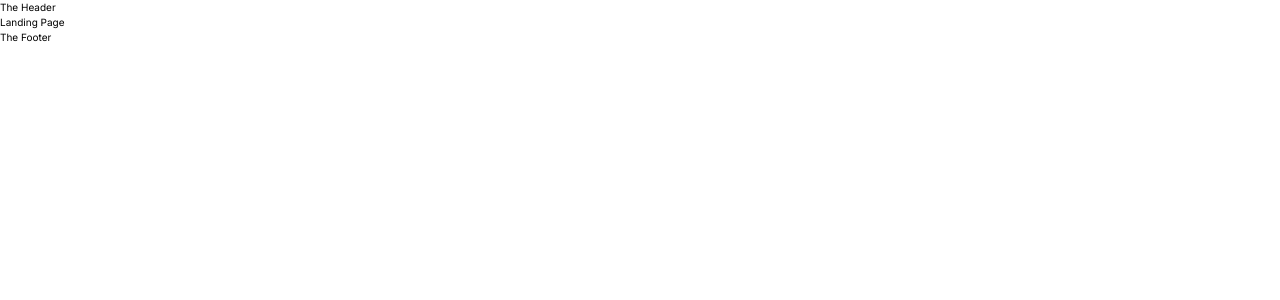
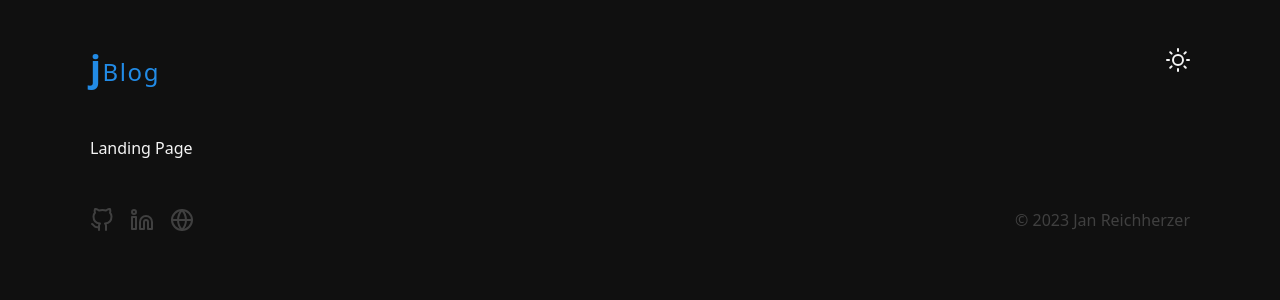
Before and after one commit to Lone1106/jBlog, a Vue app: page /posts in a window 1280 px wide. Shown: the top 300 px of the page. Built offline with nearby package versions, Linux system fonts and the light colour scheme.

Commit message:
Added header, footer, dark/light mode switch

```diff
--- a/index.html
+++ b/index.html
@@ -2,12 +2,12 @@
 <html lang="en">
   <head>
     <meta charset="UTF-8" />
-    <link rel="icon" type="image/svg+xml" href="/jblog.png" />
+    <link rel="icon" type="image/svg+xml" href="/jblog-fav.png" />
     <meta
       name="viewport"
       content="width=device-width, initial-scale=1.0"
     />
-    <title>jBlog - Your blog about dev stuff!</title>
+    <title>jBlog - Your tech blog</title>
   </head>
   <body>
     <div id="app"></div>
--- a/src/App.vue
+++ b/src/App.vue
@@ -1,7 +1,17 @@
 <template>
-	<the-header></the-header>
-	<router-view></router-view>
-	<the-footer></the-footer>
+	<div
+		class="h-screen"
+		:class="{ 'bg-light': !isDarkMode, 'bg-dark': isDarkMode }"
+	>
+		<div
+			class="lg:w-[1100px] mx-12 lg:mx-auto"
+			:class="{ 'text-light': isDarkMode }"
+		>
+			<the-header></the-header>
+			<router-view></router-view>
+			<the-footer></the-footer>
+		</div>
+	</div>
 </template>
 
 <style>
@@ -10,20 +20,15 @@
 	@tailwind base;
 	@tailwind components;
 	@tailwind utilities;
-
-	* {
-		margin: 0;
-		padding: 0;
-		box-sizing: border-box;
-	}
-
-	body {
-		font-family: "Inter", sans-serif;
-		font-size: 62.5%;
-	}
 </style>
 
 <script setup>
+	import { useStore } from "vuex";
+	import { computed } from "vue";
+
 	import TheHeader from "./components/layout/TheHeader.vue";
 	import TheFooter from "./components/layout/TheFooter.vue";
+
+	const store = useStore();
+	const isDarkMode = computed(() => store.getters.isDarkMode);
 </script>
--- a/src/components/layout/TheFooter.vue
+++ b/src/components/layout/TheFooter.vue
@@ -1,3 +1,83 @@
 <template>
-	<h1>The Footer</h1>
+	<footer class="w-full flex justify-between text-aside pt-12 pb-12">
+		<div class="flex gap-4">
+			<a
+				href="https://github.com/Lone1106"
+				class="hover:text-accent transition-colors"
+				target="_blank"
+			>
+				<svg
+					xmlns="http://www.w3.org/2000/svg"
+					width="24"
+					height="24"
+					viewBox="0 0 24 24"
+					fill="none"
+					stroke="currentColor"
+					stroke-width="2"
+					stroke-linecap="round"
+					stroke-linejoin="round"
+					class="feather feather-github"
+				>
+					<path
+						d="M9 19c-5 1.5-5-2.5-7-3m14 6v-3.87a3.37 3.37 0 0 0-.94-2.61c3.14-.35 6.44-1.54 6.44-7A5.44 5.44 0 0 0 20 4.77 5.07 5.07 0 0 0 19.91 1S18.73.65 16 2.48a13.38 13.38 0 0 0-7 0C6.27.65 5.09 1 5.09 1A5.07 5.07 0 0 0 5 4.77a5.44 5.44 0 0 0-1.5 3.78c0 5.42 3.3 6.61 6.44 7A3.37 3.37 0 0 0 9 18.13V22"
+					></path>
+				</svg>
+			</a>
+
+			<a
+				href="https://www.linkedin.com/in/janrei1106/"
+				class="hover:text-accent transition-colors"
+				target="_blank"
+			>
+				<svg
+					xmlns="http://www.w3.org/2000/svg"
+					width="24"
+					height="24"
+					viewBox="0 0 24 24"
+					fill="none"
+					stroke="currentColor"
+					stroke-width="2"
+					stroke-linecap="round"
+					stroke-linejoin="round"
+					class="feather feather-linkedin"
+				>
+					<path
+						d="M16 8a6 6 0 0 1 6 6v7h-4v-7a2 2 0 0 0-2-2 2 2 0 0 0-2 2v7h-4v-7a6 6 0 0 1 6-6z"
+					></path>
+					<rect x="2" y="9" width="4" height="12"></rect>
+					<circle cx="4" cy="4" r="2"></circle>
+				</svg>
+			</a>
+			<a
+				href="https://janrei.de"
+				class="hover:text-accent transition-colors"
+				target="_blank"
+			>
+				<svg
+					xmlns="http://www.w3.org/2000/svg"
+					width="24"
+					height="24"
+					viewBox="0 0 24 24"
+					fill="none"
+					stroke="currentColor"
+					stroke-width="2"
+					stroke-linecap="round"
+					stroke-linejoin="round"
+					class="feather feather-globe"
+				>
+					<circle cx="12" cy="12" r="10"></circle>
+					<line x1="2" y1="12" x2="22" y2="12"></line>
+					<path
+						d="M12 2a15.3 15.3 0 0 1 4 10 15.3 15.3 0 0 1-4 10 15.3 15.3 0 0 1-4-10 15.3 15.3 0 0 1 4-10z"
+					></path>
+				</svg>
+			</a>
+		</div>
+
+		<div>&copy; {{ copyYear }} Jan Reichherzer</div>
+	</footer>
 </template>
+
+<script setup>
+	const copyYear = new Date().getFullYear();
+</script>
--- a/src/components/layout/TheHeader.vue
+++ b/src/components/layout/TheHeader.vue
@@ -1,3 +1,63 @@
 <template>
-	<h1>The Header</h1>
+	<header class="w-full flex justify-between pt-12 pb-12">
+		<div class="text-accent tracking-widest">
+			<router-link to="/">
+				<span class="text-4xl font-bold">j</span>
+				<span class="text-2xl">Blog</span>
+			</router-link>
+		</div>
+		<div>
+			<button v-if="isDarkMode" @click="toggleDarkMode">
+				<svg
+					xmlns="http://www.w3.org/2000/svg"
+					width="24"
+					height="24"
+					viewBox="0 0 24 24"
+					fill="none"
+					stroke="currentColor"
+					stroke-width="2"
+					stroke-linecap="round"
+					stroke-linejoin="round"
+					class="feather feather-sun hover:stroke-accent transition-colors"
+				>
+					<circle cx="12" cy="12" r="5"></circle>
+					<line x1="12" y1="1" x2="12" y2="3"></line>
+					<line x1="12" y1="21" x2="12" y2="23"></line>
+					<line x1="4.22" y1="4.22" x2="5.64" y2="5.64"></line>
+					<line x1="18.36" y1="18.36" x2="19.78" y2="19.78"></line>
+					<line x1="1" y1="12" x2="3" y2="12"></line>
+					<line x1="21" y1="12" x2="23" y2="12"></line>
+					<line x1="4.22" y1="19.78" x2="5.64" y2="18.36"></line>
+					<line x1="18.36" y1="5.64" x2="19.78" y2="4.22"></line>
+				</svg>
+			</button>
+
+			<button v-if="!isDarkMode" @click="toggleDarkMode">
+				<svg
+					xmlns="http://www.w3.org/2000/svg"
+					width="24"
+					height="24"
+					viewBox="0 0 24 24"
+					fill="none"
+					stroke="currentColor"
+					stroke-width="2"
+					stroke-linecap="round"
+					stroke-linejoin="round"
+					class="feather feather-moon hover:stroke-accent transition-colors"
+				>
+					<path d="M21 12.79A9 9 0 1 1 11.21 3 7 7 0 0 0 21 12.79z"></path>
+				</svg>
+			</button>
+		</div>
+	</header>
 </template>
+
+<script setup>
+	import { useStore } from "vuex";
+	import { computed } from "vue";
+
+	const store = useStore();
+
+	const isDarkMode = computed(() => store.getters.isDarkMode);
+	const toggleDarkMode = () => store.dispatch("toggleDarkMode");
+</script>
--- a/src/store/index.js
+++ b/src/store/index.js
@@ -4,6 +4,27 @@ import userModule from "./modules/users/index.js";
 import postsModule from "./modules/posts/index.js";
 
 const store = createStore({
+	state() {
+		return {
+			darkMode: true,
+		};
+	},
+	mutations: {
+		changeMode(state) {
+			state.darkMode = !state.darkMode;
+			console.log(state.darkMode);
+		},
+	},
+	getters: {
+		isDarkMode(state) {
+			return state.darkMode;
+		},
+	},
+	actions: {
+		toggleDarkMode(context) {
+			context.commit("changeMode");
+		},
+	},
 	modules: {
 		users: userModule,
 		posts: postsModule,
--- a/tailwind.config.js
+++ b/tailwind.config.js
@@ -2,7 +2,17 @@
 export default {
   content: ["./index.html", "./src/**/*.vue"],
   theme: {
-    extend: {},
+    extend: {
+      fontFamily: {
+        inter: "'Inter', 'sans-serif'",
+      },
+      colors: {
+        accent: "#228be6",
+        aside: "#404040",
+        dark: "#101010",
+        light: "#F5F5F5",
+      },
+    },
   },
   plugins: [],
 };
```
Also changed, not shown: public/jblog-fav.png (added), public/jblog.png (deleted).
